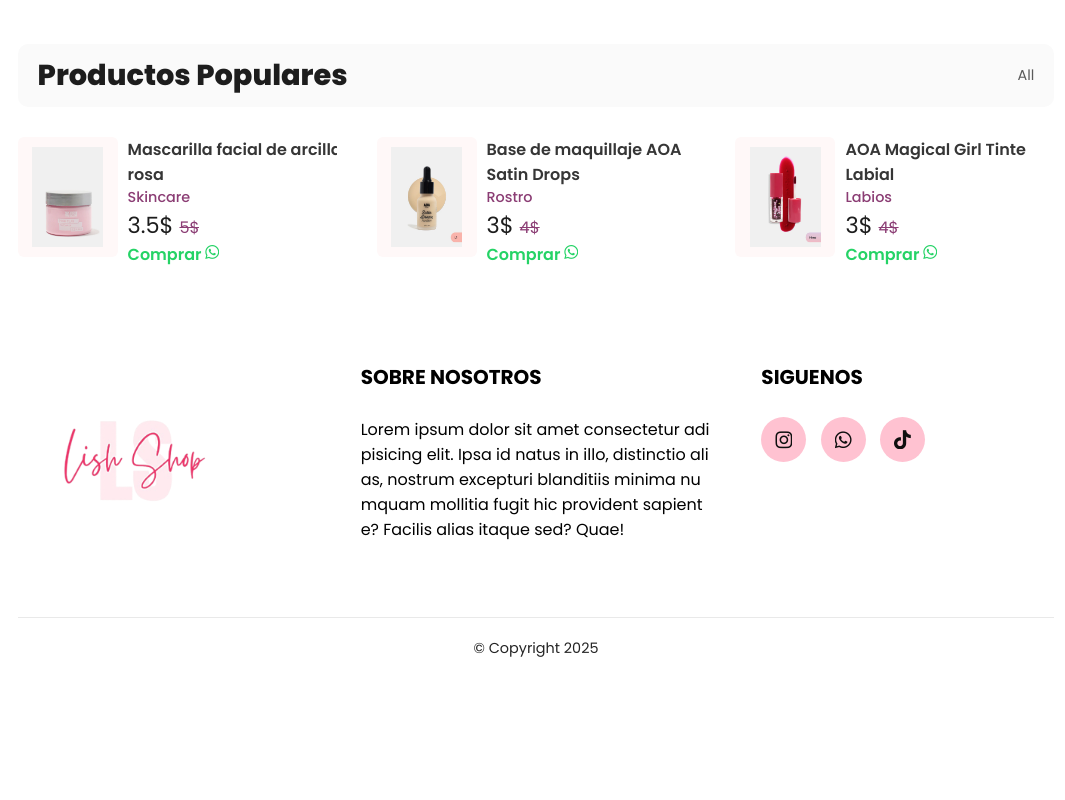
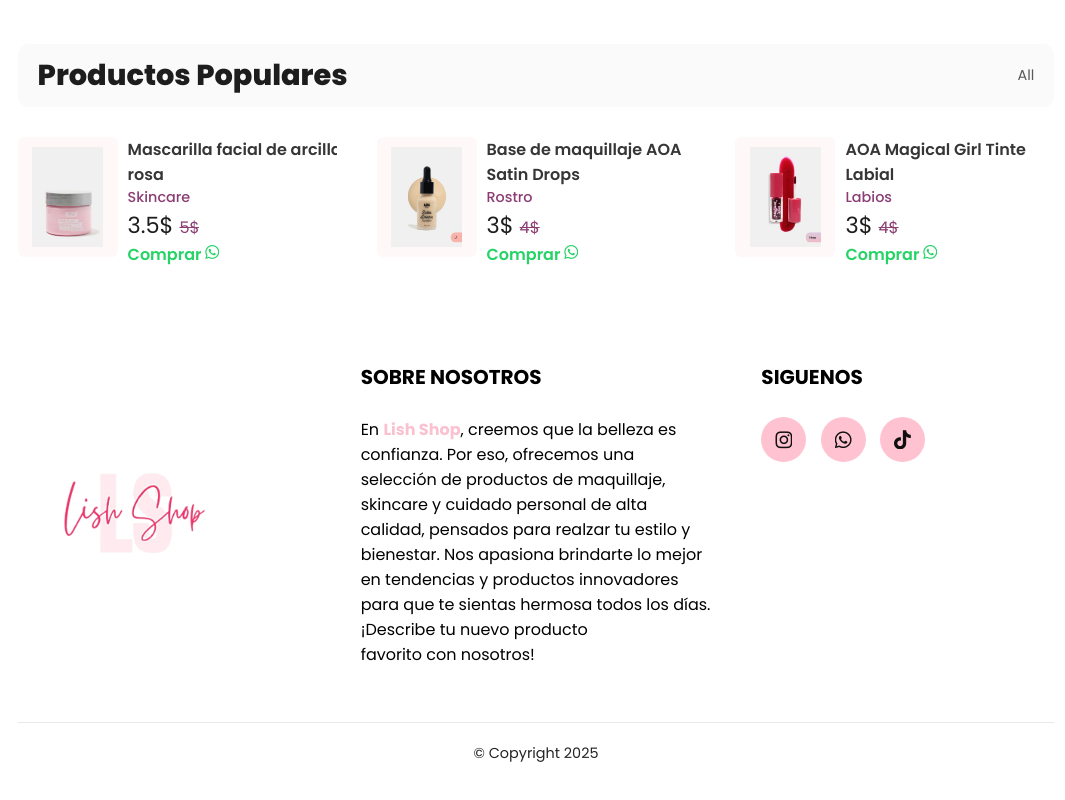
Before and after one commit to Meudisbernal/beautyweb, a plain HTML site: page index.html in a window 1280 px wide. Shown: the part 5927-6727 px from the top of the page, without its empty margins (104-1169 px from the left). Before the commit the page ends 6656 px from the top, so only its background shows below. Drawn offline with Linux system fonts and the light colour scheme.

Commit message:
Reseña actualizada

```diff
--- a/css/style.css
+++ b/css/style.css
@@ -503,9 +503,13 @@ ul{
 }
 
 .box-footer p {
-    white-space: normal;
-    word-break: break-all;
+    white-space: pre-wrap;
+    word-break: break-word;
     text-wrap: pretty;
+}
+
+.box-footer p strong {
+    color: #fbc1d0;
 }
 
 .footer-container .grupo-1 {
--- a/index.html
+++ b/index.html
@@ -274,7 +274,7 @@
             </div>
             <div class="box-footer">
                 <h2>SOBRE NOSOTROS</h2>
-                <p>Lorem ipsum dolor sit amet consectetur adipisicing elit. Ipsa id natus in illo, distinctio alias, nostrum excepturi blanditiis minima numquam mollitia fugit hic provident sapiente? Facilis alias itaque sed? Quae!</p>
+                <p>En <strong>Lish Shop</strong>, creemos que la belleza es confianza. Por eso, ofrecemos una selección de productos de maquillaje, skincare y cuidado personal de alta calidad, pensados para realzar tu estilo y bienestar. Nos apasiona brindarte lo mejor en tendencias y productos innovadores para que te sientas hermosa todos los días. ¡Describe tu nuevo producto favorito con nosotros!</p>
             </div>
             <div class="box-footer">
                 <h2>SIGUENOS</h2>
```
Also changed, not shown: product_page.html (+1 -1 lines).
